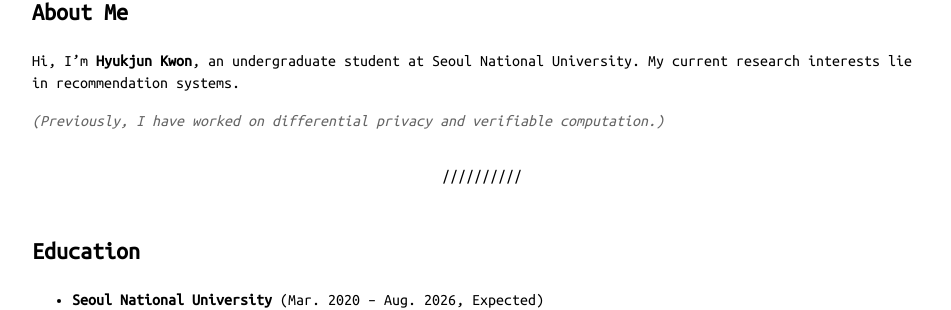
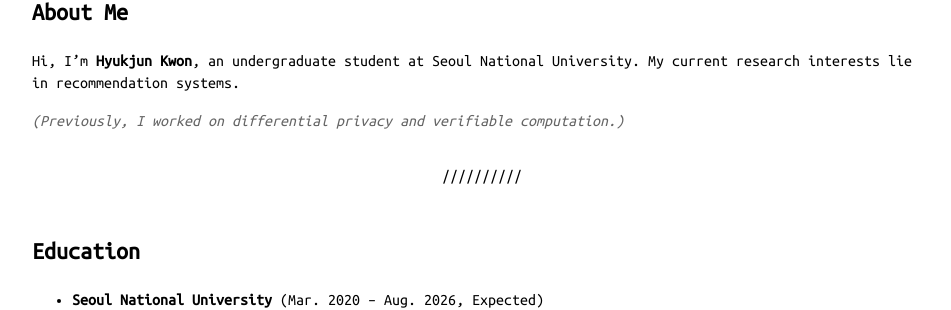
Before and after one commit to Hyoek-Jun-Kwon/Hyoek-Jun-Kwon.github.io, a Jekyll site: the page built from index.md, in a window 1280 px wide. Shown: the part 672-982 px from the top of the page, without its empty margins (158-1109 px from the left). Built offline with Jekyll 4.4.1, drawn with Linux system fonts in a browser that asks for light colours.

Commit message:
오타 수정

```diff
--- a/index.md
+++ b/index.md
@@ -40,7 +40,7 @@
 Hi, I'm **Hyukjun Kwon**, an undergraduate student at Seoul National University.
 My current research interests lie in recommendation systems.
 
-<span class="secondary">*(Previously, I have worked on differential privacy and verifiable computation.)*</span>
+<span class="secondary">*(Previously, I worked on differential privacy and verifiable computation.)*</span>
 
 ---
 
```
